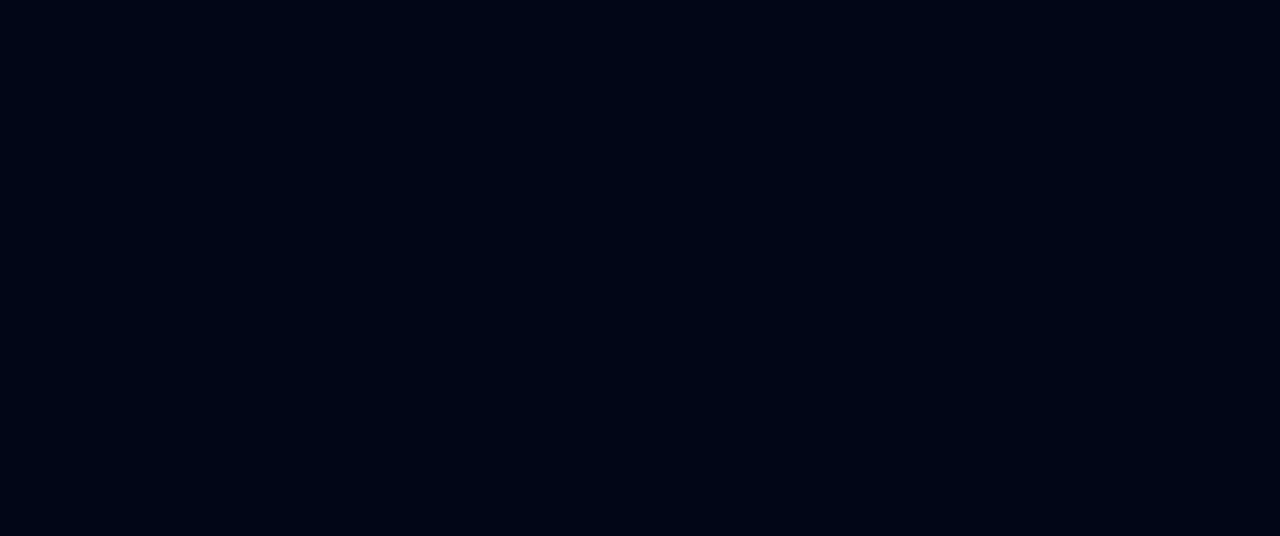
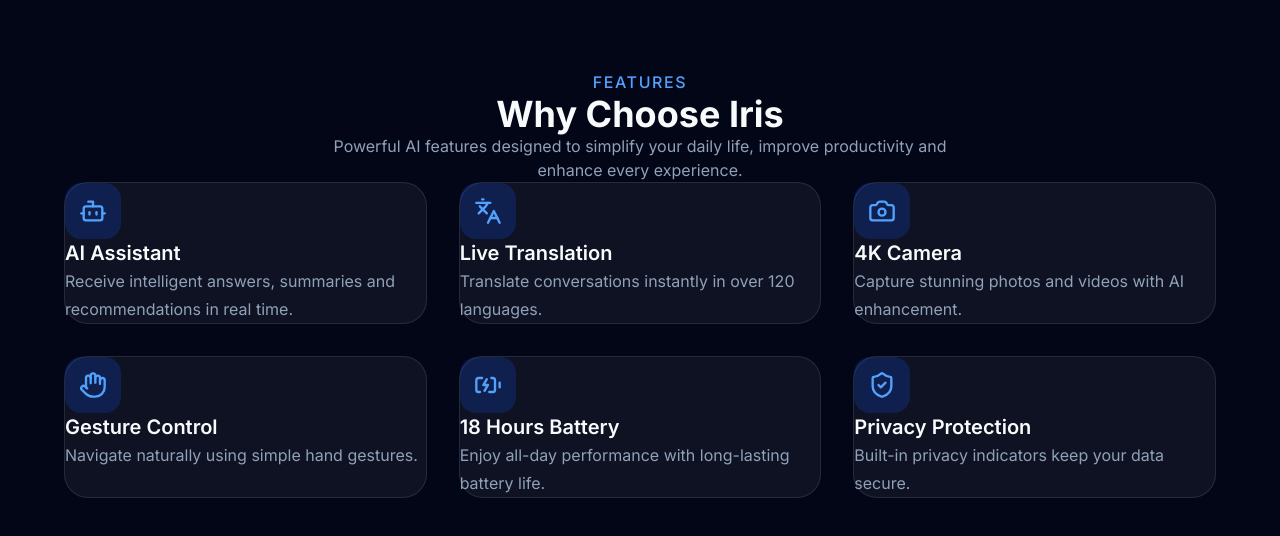
Before and after one commit to Hoagn-2504/LandingPageAIGlasses, a Next.js app: page / in a window 1280 px wide. Shown: the part 830-1366 px from the top of the page. Before the commit the page ends 800 px from the top, so only its background shows below. Built offline with nearby package versions, Linux system fonts and the light colour scheme.

Commit message:
Rename and build features section

```diff
--- a/package.json
+++ b/package.json
@@ -9,6 +9,7 @@
     "lint": "eslint"
   },
   "dependencies": {
+    "lucide-react": "^1.22.0",
     "next": "16.2.9",
     "react": "19.2.4",
     "react-dom": "19.2.4"
--- a/src/app/page.tsx
+++ b/src/app/page.tsx
@@ -1,11 +1,13 @@
 import Navbar from "@/components/Navbar";
 import Hero from "@/components/Hero";
+import Features from "@/components/Features";
 
 export default function Home() {
   return (
     <>
       <Navbar />
       <Hero />
+      <Features />
     </>
   );
 }
--- /dev/null
+++ b/src/components/FeatureCard.tsx
@@ -0,0 +1,34 @@
+import { LucideIcon } from "lucide-react";
+
+type Props = {
+  icon: LucideIcon;
+  title: string;
+  description: string;
+};
+
+export default function FeatureCard({ icon: Icon, title, description }: Props) {
+  return (
+    <div
+      className="
+      rounded-3xl
+      border
+      border-white/10
+      bg-white/5
+      p-8
+      transition-all
+      duration-300
+      hover:-translate-y-2
+      hover:border-blue-500/40
+      hover:bg-white/10
+      "
+    >
+      <div className="mb-6 flex h-14 w-14 items-center justify-center rounded-2xl bg-blue-600/20">
+        <Icon className="h-7 w-7 text-blue-400" />
+      </div>
+
+      <h3 className="mb-3 text-xl font-semibold">{title}</h3>
+
+      <p className="leading-7 text-slate-400">{description}</p>
+    </div>
+  );
+}
--- a/src/components/Features.tsx
+++ b/src/components/Features.tsx
@@ -0,0 +1,38 @@
+import FeatureCard from "./FeatureCard";
+import { features } from "@/data/product";
+
+export default function Features() {
+  return (
+    <section id="features" className="py-24">
+      <div className="container mx-auto px-4">
+        <div className="flex w-full flex-col items-center justify-center mb-16 text-center">
+          <div className="max-w-2xl">
+            <p className="mb-3 font-medium uppercase tracking-widest text-blue-400">
+              Features
+            </p>
+
+            <h2 className="mb-4 text-4xl font-bold">Why Choose Iris</h2>
+
+            <p className="text-slate-400">
+              Powerful AI features designed to simplify your daily life, improve
+              productivity and enhance every experience.
+            </p>
+          </div>
+        </div>
+
+        <div
+          className="
+          grid
+          gap-8
+          md:grid-cols-2
+          lg:grid-cols-3
+          "
+        >
+          {features.map((feature) => (
+            <FeatureCard key={feature.title} {...feature} />
+          ))}
+        </div>
+      </div>
+    </section>
+  );
+}
--- a/src/components/Navbar.tsx
+++ b/src/components/Navbar.tsx
@@ -2,7 +2,7 @@
   return (
     <header className="fixed top-0 z-50 w-full">
       <div className="container flex h-20 items-center justify-between">
-        <h1 className="text-2xl font-bold">NOVA</h1>
+        <h1 className="text-2xl font-bold">IRIS</h1>
 
         <nav className="hidden gap-8 md:flex">
           <a href="#features">Features</a>
--- /dev/null
+++ b/src/data/product.ts
@@ -0,0 +1,42 @@
+import {
+  Bot,
+  Languages,
+  Camera,
+  Hand,
+  BatteryCharging,
+  ShieldCheck,
+} from "lucide-react";
+
+export const features = [
+  {
+    icon: Bot,
+    title: "AI Assistant",
+    description:
+      "Receive intelligent answers, summaries and recommendations in real time.",
+  },
+  {
+    icon: Languages,
+    title: "Live Translation",
+    description: "Translate conversations instantly in over 120 languages.",
+  },
+  {
+    icon: Camera,
+    title: "4K Camera",
+    description: "Capture stunning photos and videos with AI enhancement.",
+  },
+  {
+    icon: Hand,
+    title: "Gesture Control",
+    description: "Navigate naturally using simple hand gestures.",
+  },
+  {
+    icon: BatteryCharging,
+    title: "18 Hours Battery",
+    description: "Enjoy all-day performance with long-lasting battery life.",
+  },
+  {
+    icon: ShieldCheck,
+    title: "Privacy Protection",
+    description: "Built-in privacy indicators keep your data secure.",
+  },
+];
```
Also changed, not shown: 1 other file (tests, documents, lock files or other folders).
